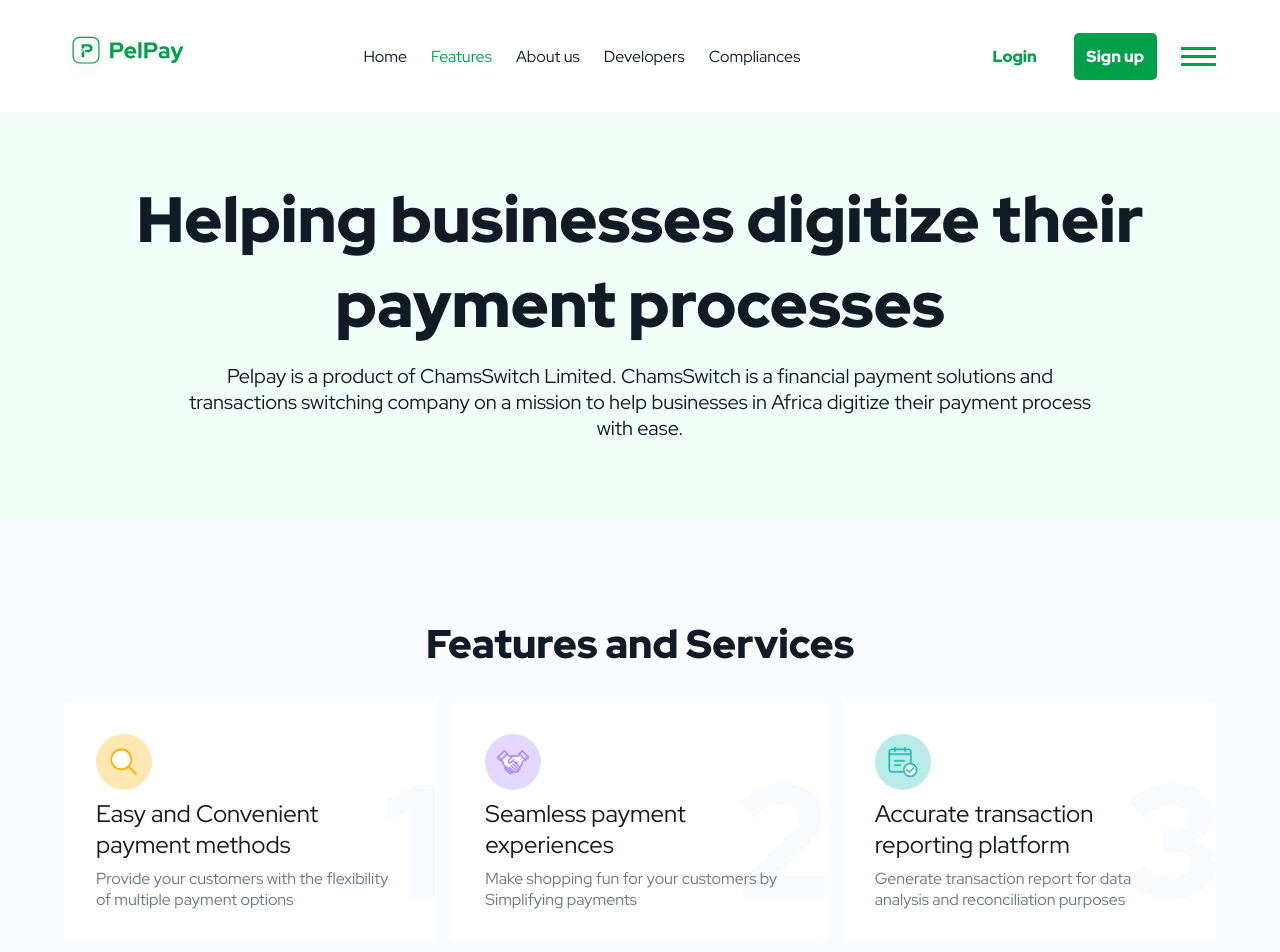
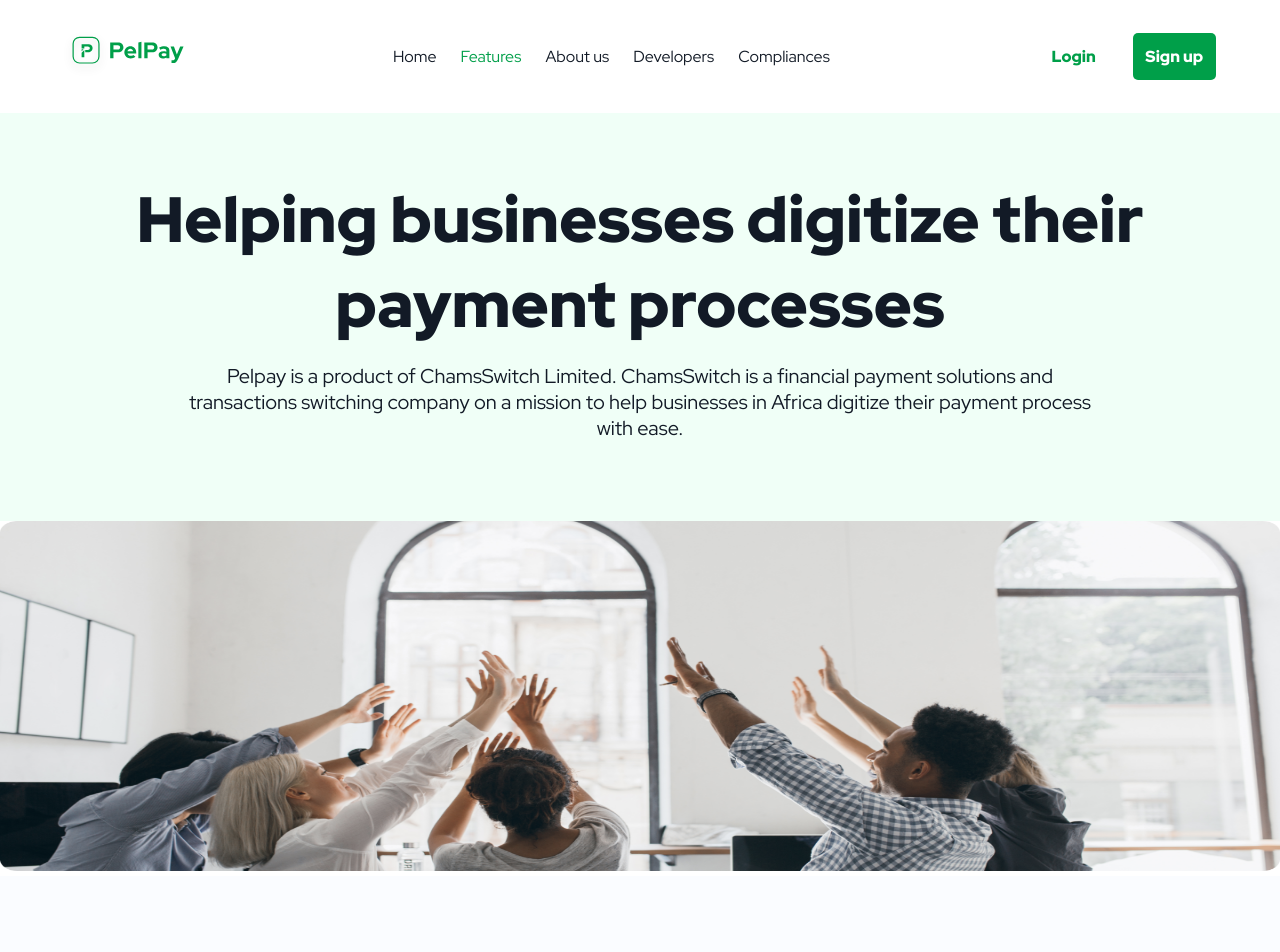
Before and after one commit to Polymath0033/pelpay-app, a React (Vite) app: page /features in a window 1280 px wide. Shown: the top 952 px of the page. Built offline with nearby package versions, Linux system fonts and the light colour scheme.

Commit message:
Added Feature page hero image back

```diff
--- a/src/components/Header.module.css
+++ b/src/components/Header.module.css
@@ -97,3 +97,9 @@ a.active {
     display: none;
   }
 }
+
+@media screen and (min-width: 750px) {
+  .tab {
+    display: none;
+  }
+}
--- a/src/pages/Features.tsx
+++ b/src/pages/Features.tsx
@@ -1,4 +1,5 @@
 //import hero_image from "../assets/Image.png";
+import hero_img from "../assets/Image.png";
 import classes from "./Features.module.css";
 import search_yellow from "../assets/search_yellow.svg";
 import search_blue from "../assets/search_blue.svg";
@@ -17,7 +18,7 @@ const Features = () => {
           help businesses in Africa digitize their payment process with ease.
         </p>
       </div>
-      {/* <img src={hero_image} alt="hero image" className={classes.hero_image} /> */}
+      <img src={hero_img} alt="hero image" className={classes.hero_image} />
 
       <section className={classes.section}>
         <h2>Features and Services</h2>
```
Also changed, not shown: src/components/Aside.module.css (indentation only).
